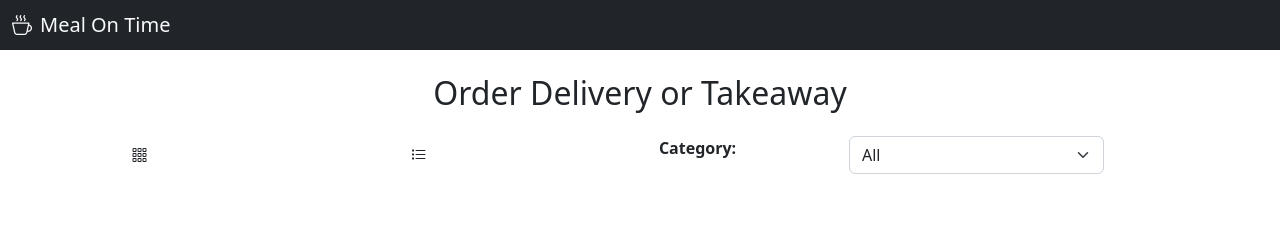
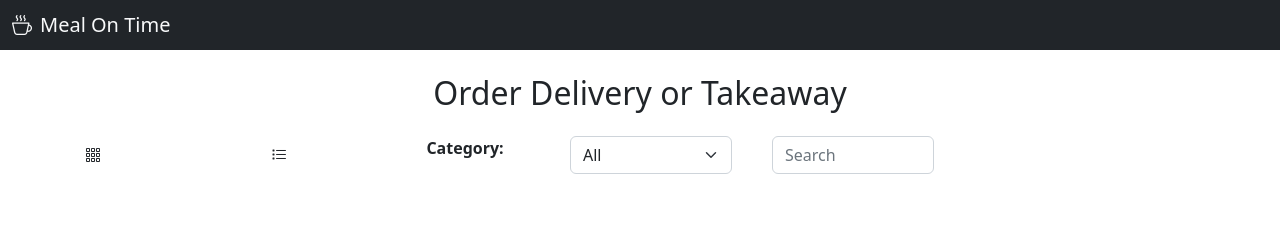
Before and after one commit to BartovElisha/react-app-meal-on-time, a React (Create React App) app: page / in a window 1280 px wide. Shown: the top 226 px of the page. Built offline with nearby package versions, Linux system fonts and the light colour scheme.

Commit message:
added search

```diff
--- a/src/components/Card.tsx
+++ b/src/components/Card.tsx
@@ -6,6 +6,7 @@ interface Props {
     category: string;
     link: string;
     rating: number;
+    handleCategoryClick: Function;
 }
 
 function Card({
@@ -15,7 +16,8 @@ function Card({
     image_url,
     category,
     link,
-    rating}: Props) {
+    rating,
+    handleCategoryClick}: Props) {
 
     function handleClick(data:string) {
         alert(`${data} Selected`);
@@ -25,7 +27,7 @@ function Card({
         <div className="col">
             <div className="card mt-4">
                 <img src={image_url} className="card-img-top rounded" alt={name} />
-                <span onClick={(e) => handleClick(category)} className="badge text-center bg-info text-light">{category}</span>
+                <span onClick={(e) => handleCategoryClick(category)} className="badge text-center bg-info text-light">{category}</span>
                 <div className="card-body">
                     <h5 className="card-title text-start">
                         <a href={link}><i className="bi-link"></i>{name}</a>
--- a/src/pages/Home/Home.tsx
+++ b/src/pages/Home/Home.tsx
@@ -2,79 +2,11 @@ import React, { useState } from "react";
 import Card from "../../components/Card";
 import Footer from "../../components/Footer";
 import Title from "../../components/Title";
+import { data } from "./data";
 import './Home.css';
-
-enum Categories {
-    all='All',
-    vegeterian='Vegeterian',
-    asian='Asian',
-    chicken='Chicken'
-}
-
-interface CardType {
-    id: number;
-    name: string;
-    price: number;
-    description: string;
-    image_url: string;
-    category: Categories;
-    link: string;
-    rating: number;
-}
+import { CardType, Categories } from "./types";
 
 function Home() {
-    const data = [
-        {
-            id: 1,
-            name: "Greek Salad",
-            price: 30.5,
-            description: "Salad with olives",
-            image_url: "https://cdn.pixabay.com/photo/2017/01/09/20/23/pasta-salad-1967501_1280.jpg",
-            category: Categories.vegeterian,
-            link: "https://www.edimdoma.ru/jivem_doma/posts/23010-sostavlyaem-legkoe-menyu-na-nedelyu",
-            rating: 5
-        },
-        {
-            id: 2,
-            name: "Pad Thai",
-            price: 45,
-            description: "Very good and tasty",
-            image_url: "https://cdn.pixabay.com/photo/2017/02/25/15/23/pad-thai-2098017_1280.jpg",
-            category: Categories.asian,
-            link: "https://www.edimdoma.ru/retsepty/8643-pad-thai-tayskaya-lapsha",
-            rating: 4
-        },
-        {
-            id: 3,
-            name:"Fried Chieken",
-            price:98.6,
-            description: "Fried chicken chips...",
-            image_url: "https://cdn.pixabay.com/photo/2017/03/20/09/08/food-2158543_1280.jpg",
-            category: Categories.chicken,
-            link: "https://www.edimdoma.ru/retsepty/40374-na-kurinyh-nozhkah-chicken-lollipops",
-            rating: 5
-        },
-        {
-            id: 4,
-            name:"Fried Chieken",
-            price:98.6,
-            description: "Fried chicken chips...",
-            image_url: "https://cdn.pixabay.com/photo/2017/03/20/09/08/food-2158543_1280.jpg",
-            category: Categories.chicken,
-            link: "https://www.edimdoma.ru/retsepty/40374-na-kurinyh-nozhkah-chicken-lollipops",
-            rating: 5
-        },
-        {
-            id: 5,
-            name:"Fried Chieken",
-            price:98.6,
-            description: "Fried chicken chips...",
-            image_url: "https://cdn.pixabay.com/photo/2017/03/20/09/08/food-2158543_1280.jpg",
-            category: Categories.chicken,
-            link: "https://www.edimdoma.ru/retsepty/40374-na-kurinyh-nozhkah-chicken-lollipops",
-            rating: 5
-        }
-    ];
 
     const categories = Object.values(Categories);
     // const categories = ['All','Vegeterian','Asian','Chicken'];
@@ -83,6 +15,7 @@ function Home() {
     const [display, setDisplay] = useState('row-cols-3');
     const [selectedCategory, setSelectedCategory] = useState('All');
     const [filtered,setFiltered] = useState([...data]);
+    const [search,setSearch] = useState('');
 
     function handleDisplayClick(displayType: string) {
         setDisplay(displayType);
@@ -97,16 +30,38 @@ function Home() {
 
     function handleCategoryChange(e: React.ChangeEvent<HTMLSelectElement>) {
         const value = e.target.value as Categories;
+        categoryChange(value);
+    }
+
+    function categoryChange(value: Categories) {
         const filteredData = filteredByCategory(value, [...data]);
 
         setSelectedCategory(value);
         setFiltered(filteredData);
     }
 
+    // This function does search process and filter data
+    function handleSearch(e: React.ChangeEvent<HTMLInputElement>) {
+        // 1. Get Value
+        const value = e.target.value; // Value from search bar
+
+        let result = [...data];
+
+        if(value.length > 0) {
+            const stripVal = value.trim(); // Remove Spaces
+            // 2. Filter cards
+            result = [...data].filter((card => card.name.toLowerCase().includes(stripVal.toLowerCase())));
+        }
+
+        setSelectedCategory(Categories.all);
+        setSearch(value);
+        setFiltered(result);
+    }
+
     return (
         <>
             <Title content="Order Delivery or Takeaway"/>
-            <div className="container text-center row row-cols-4 mt-4">
+            <div className="container text-center row row-cols-6 mt-4">
                 <div className="col">
                     <button
                         onClick={() => handleDisplayClick('row-cols-3')}
@@ -140,18 +95,34 @@ function Home() {
                         }
                     </select>
                 </div>
+                <div className="col">
+                    <input
+                        className="form-control ms-3"
+                        placeholder="Search"
+                        value={search}
+                        onChange={(e) => handleSearch(e)}
+                    ></input>
+                </div>
             </div>
             <div className="container text-center mt-2">
+            {
+                // Example x.length === 0 ? 'Yes' : 'No'
+                filtered.length === 0 ? (
+                    <p className="mt-4"><strong>No Dishesh Found</strong></p>
+                ):(
                     <div className={`row ${display} p-5`}>
                         {
                             filtered.map((card) =>
                                 <Card
                                     key={card.id} // must add key for lists !!!!
                                     {...card}
+                                    handleCategoryClick={categoryChange}
                                 />
                             )
                         }
                     </div>
+                )
+            }
             </div>
             <Footer />
         </>
--- /dev/null
+++ b/src/pages/Home/data.ts
@@ -0,0 +1,54 @@
+import { Categories } from "./types";
+
+export const data = [
+    {
+        id: 1,
+        name: "Greek Salad",
+        price: 30.5,
+        description: "Salad with olives",
+        image_url: "https://cdn.pixabay.com/photo/2017/01/09/20/23/pasta-salad-1967501_1280.jpg",
+        category: Categories.vegeterian,
+        link: "https://www.edimdoma.ru/jivem_doma/posts/23010-sostavlyaem-legkoe-menyu-na-nedelyu",
+        rating: 5
+    },
+    {
+        id: 2,
+        name: "Pad Thai",
+        price: 45,
+        description: "Very good and tasty",
+        image_url: "https://cdn.pixabay.com/photo/2017/02/25/15/23/pad-thai-2098017_1280.jpg",
+        category: Categories.asian,
+        link: "https://www.edimdoma.ru/retsepty/8643-pad-thai-tayskaya-lapsha",
+        rating: 4
+    },
+    {
+        id: 3,
+        name:"Fried Chieken",
+        price:98.6,
+        description: "Fried chicken chips...",
+        image_url: "https://cdn.pixabay.com/photo/2017/03/20/09/08/food-2158543_1280.jpg",
+        category: Categories.chicken,
+        link: "https://www.edimdoma.ru/retsepty/40374-na-kurinyh-nozhkah-chicken-lollipops",
+        rating: 5
+    },
+    {
+        id: 4,
+        name:"Fried Chieken",
+        price:98.6,
+        description: "Fried chicken chips...",
+        image_url: "https://cdn.pixabay.com/photo/2017/03/20/09/08/food-2158543_1280.jpg",
+        category: Categories.chicken,
+        link: "https://www.edimdoma.ru/retsepty/40374-na-kurinyh-nozhkah-chicken-lollipops",
+        rating: 5
+    },
+    {
+        id: 5,
+        name:"Fried Chieken",
+        price:98.6,
+        description: "Fried chicken chips...",
+        image_url: "https://cdn.pixabay.com/photo/2017/03/20/09/08/food-2158543_1280.jpg",
+        category: Categories.chicken,
+        link: "https://www.edimdoma.ru/retsepty/40374-na-kurinyh-nozhkah-chicken-lollipops",
+        rating: 5
+    }
+];
--- /dev/null
+++ b/src/pages/Home/types.ts
@@ -0,0 +1,17 @@
+export enum Categories {
+    all='All',
+    vegeterian='Vegeterian',
+    asian='Asian',
+    chicken='Chicken'
+}
+
+export interface CardType {
+    id: number;
+    name: string;
+    price: number;
+    description: string;
+    image_url: string;
+    category: Categories;
+    link: string;
+    rating: number;
+}
```
Lines whose indentation alone changed are shown as unchanged.
